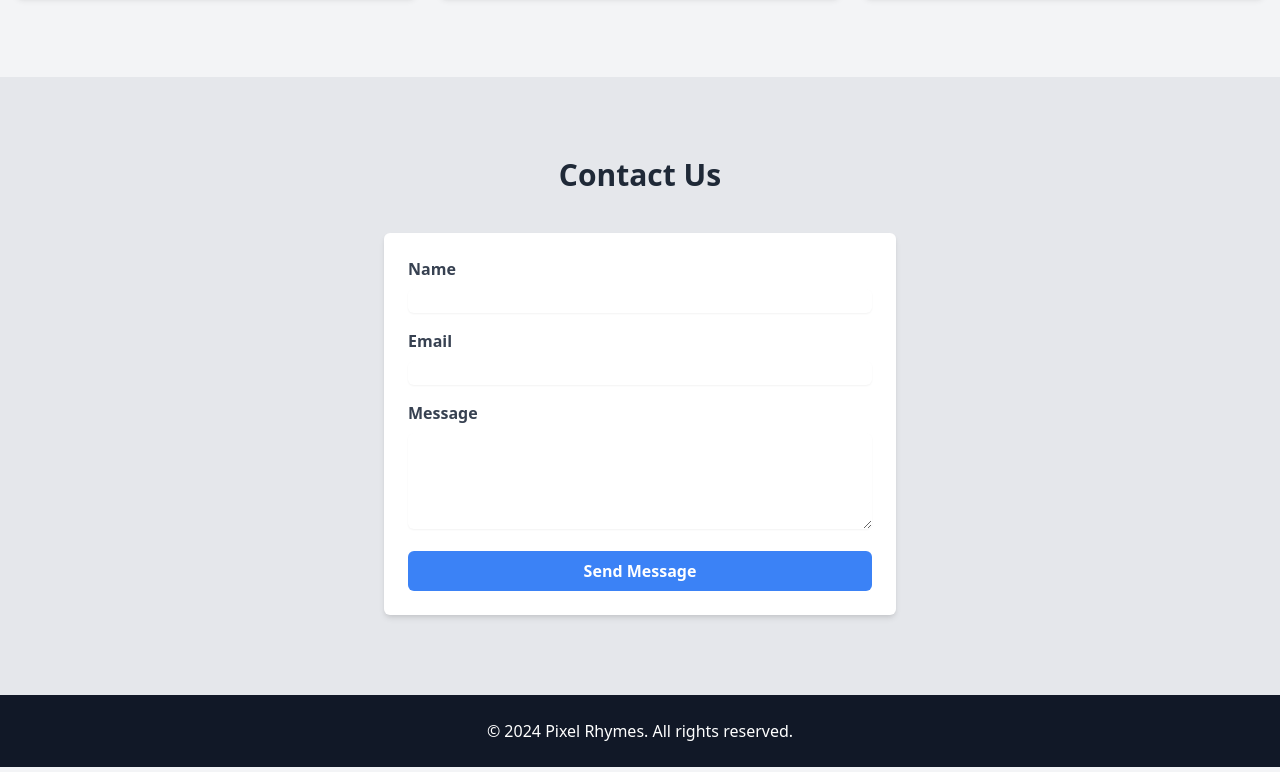
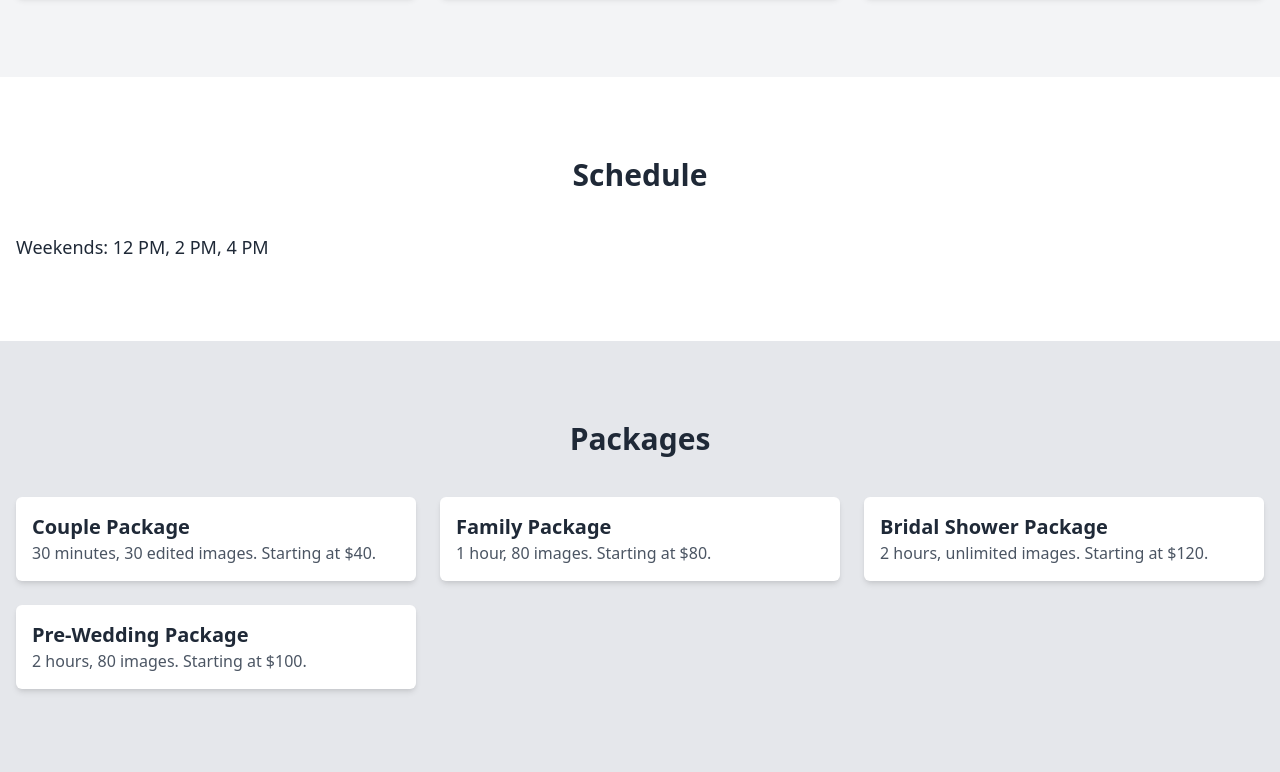
Before and after one commit to SwapnilBiswas72/PixelRhymes, a plain HTML site: page index.html in a window 1280 px wide. Shown: the part 743-1515 px from the top of the page. Drawn offline with nearby package versions, Linux system fonts and the light colour scheme.

Commit message:
index.html

```diff
--- a/index.html
+++ b/index.html
@@ -62,11 +62,46 @@
         </div>
     </section>
 
+    <!-- Schedule Section -->
+    <section id="schedule" class="bg-white py-20">
+        <div class="container mx-auto px-4">
+            <h3 class="text-3xl font-bold text-center mb-10">Schedule</h3>
+            <ul class="space-y-4">
+                <li class="text-lg">Weekends: 12 PM, 2 PM, 4 PM</li>
+            </ul>
+        </div>
+    </section>
+
+    <!-- Packages Section -->
+    <section id="packages" class="bg-gray-200 py-20">
+        <div class="container mx-auto px-4">
+            <h3 class="text-3xl font-bold text-center mb-10">Packages</h3>
+            <div class="grid grid-cols-1 md:grid-cols-2 lg:grid-cols-3 gap-6">
+                <div class="bg-white shadow-md rounded-md p-4">
+                    <h4 class="font-bold text-xl">Couple Package</h4>
+                    <p class="text-gray-600">30 minutes, 30 edited images. Starting at $40.</p>
+                </div>
+                <div class="bg-white shadow-md rounded-md p-4">
+                    <h4 class="font-bold text-xl">Family Package</h4>
+                    <p class="text-gray-600">1 hour, 80 images. Starting at $80.</p>
+                </div>
+                <div class="bg-white shadow-md rounded-md p-4">
+                    <h4 class="font-bold text-xl">Bridal Shower Package</h4>
+                    <p class="text-gray-600">2 hours, unlimited images. Starting at $120.</p>
+                </div>
+                <div class="bg-white shadow-md rounded-md p-4">
+                    <h4 class="font-bold text-xl">Pre-Wedding Package</h4>
+                    <p class="text-gray-600">2 hours, 80 images. Starting at $100.</p>
+                </div>
+            </div>
+        </div>
+    </section>
+
     <!-- Contact Section -->
     <section id="contact" class="bg-gray-200 py-20">
         <div class="container mx-auto px-4">
             <h3 class="text-3xl font-bold text-center mb-10">Contact Us</h3>
-            <form action="#" method="POST" class="max-w-lg mx-auto bg-white shadow-md rounded-md p-6">
+            <form action="mailto:hridoybiswas89@yahoo.com" method="POST" enctype="text/plain" class="max-w-lg mx-auto bg-white shadow-md rounded-md p-6">
                 <div class="mb-4">
                     <label for="name" class="block text-gray-700 font-bold mb-2">Name</label>
                     <input type="text" id="name" name="name" class="w-full border-gray-300 rounded-md shadow-sm focus:ring focus:ring-blue-200">
```
